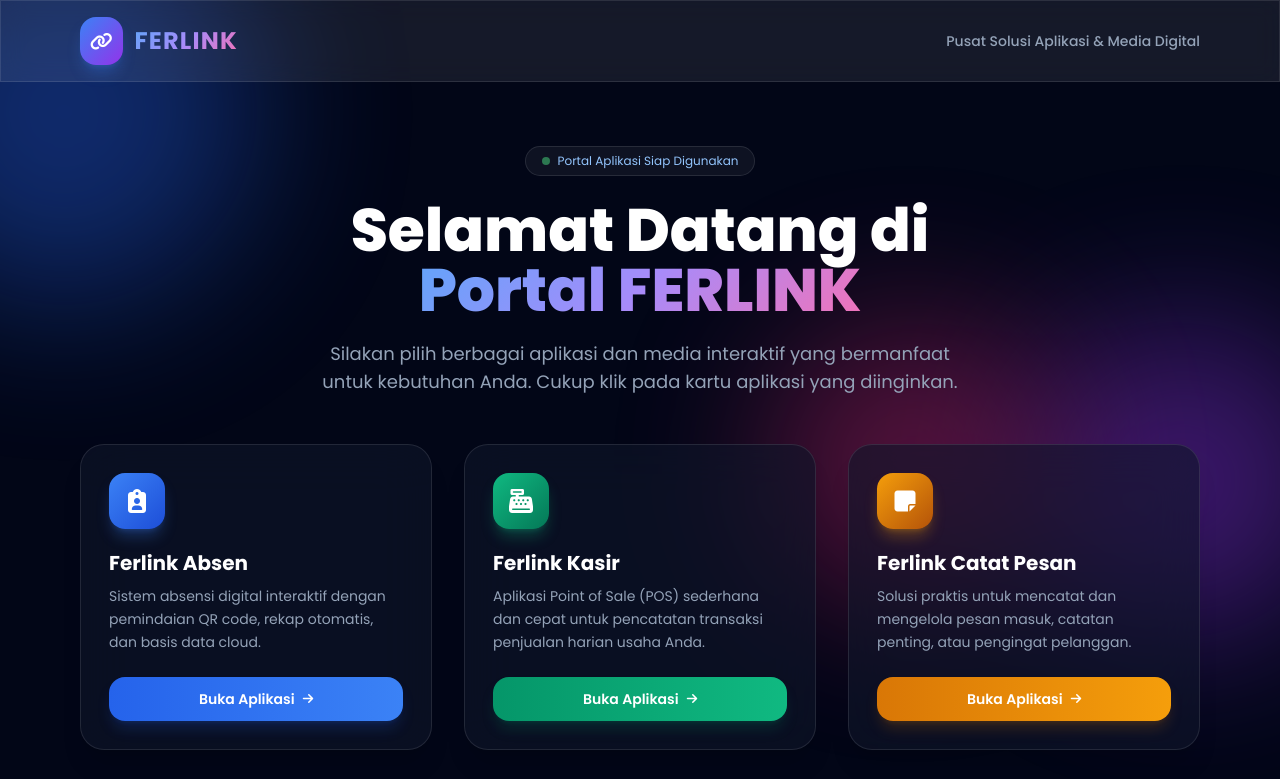
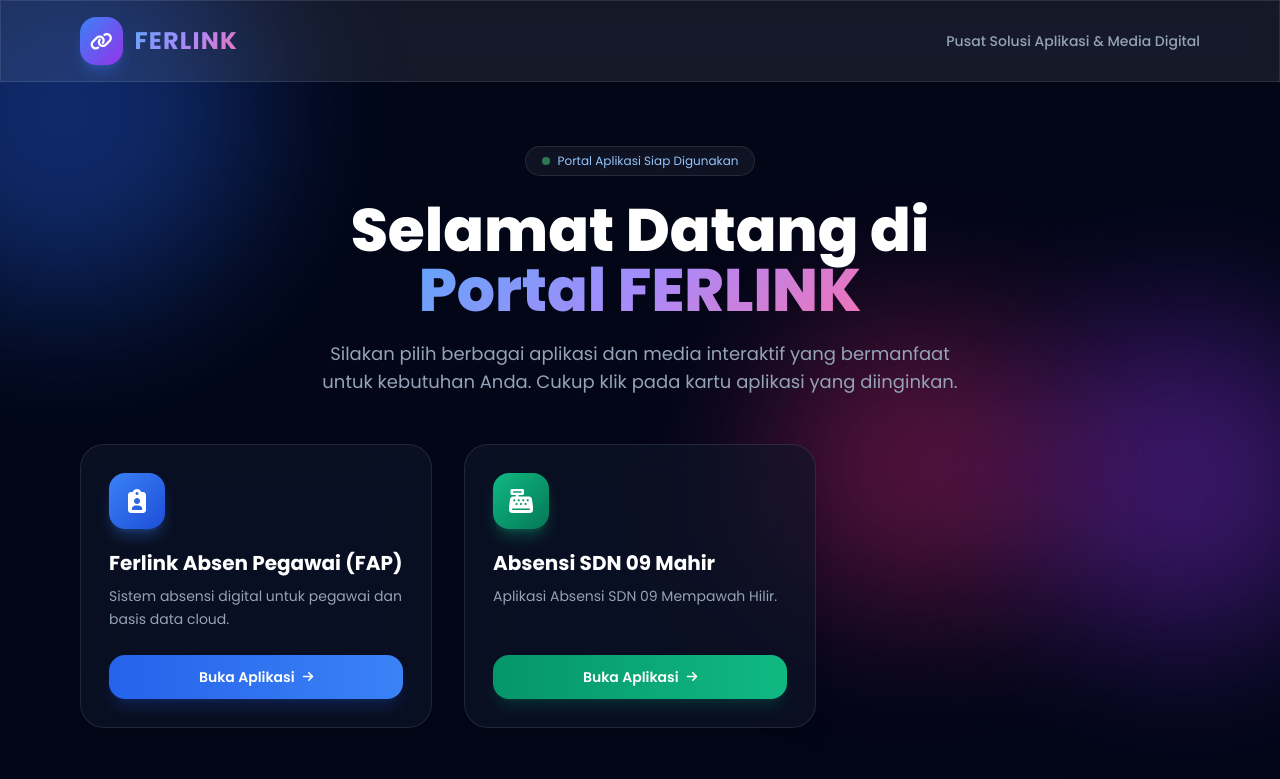
Before and after one commit to amaryasircanva-ai/ferlinksite-2, a plain HTML site: page index.html in a window 1280 px wide. Shown: the top 779 px of the page. Drawn offline with nearby package versions, Linux system fonts and the light colour scheme.

Commit message:
penyesuaian ferlink site

```diff
--- a/index.html
+++ b/index.html
@@ -117,19 +117,20 @@
                     <div class="w-14 h-14 rounded-2xl bg-gradient-to-br from-blue-500 to-blue-700 text-white flex items-center justify-center text-2xl mb-5 shadow-lg shadow-blue-500/30 group-hover:scale-110 transition-transform duration-300">
                         <i class="fa-solid fa-clipboard-user"></i>
                     </div>
-                    <h3 class="text-xl font-bold text-white mb-2">Ferlink Absen</h3>
+                    <h3 class="text-xl font-bold text-white mb-2">Ferlink Absen Pegawai (FAP)</h3>
                     <p class="text-slate-400 text-sm leading-relaxed mb-6">
-                        Sistem absensi digital interaktif dengan pemindaian QR code, rekap otomatis, dan basis data cloud.
+                        Sistem absensi digital untuk pegawai dan basis data cloud.
                     </p>
                 </div>
 
-                <a href="./absen/" class="relative inline-flex items-center justify-center w-full bg-gradient-to-r from-blue-600 to-blue-500 hover:from-blue-500 hover:to-blue-400 text-white font-semibold py-3 px-5 rounded-2xl text-sm transition-all duration-300 shadow-lg shadow-blue-600/20 group-hover:shadow-blue-500/40">
+                <a href="fap.html" class="relative inline-flex items-center justify-center w-full bg-gradient-to-r from-blue-600 to-blue-500 hover:from-blue-500 hover:to-blue-400 text-white font-semibold py-3 px-5 rounded-2xl text-sm transition-all duration-300 shadow-lg shadow-blue-600/20 group-hover:shadow-blue-500/40">
                     Buka Aplikasi
                     <i class="fa-solid fa-arrow-right ml-2 text-xs group-hover:translate-x-1 transition-transform"></i>
                 </a>
             </div>
 
             <!-- Kartu 2: Ferlink Kasir -->
+
             <div class="group relative bg-slate-900/60 backdrop-blur-xl rounded-3xl p-7 border border-white/10 shadow-xl transition-all duration-500 card-glow flex flex-col justify-between overflow-hidden">
                 <div class="absolute inset-0 bg-gradient-to-br from-emerald-600/10 to-transparent opacity-0 group-hover:opacity-100 transition-opacity duration-500"></div>
 
@@ -137,19 +138,20 @@
                     <div class="w-14 h-14 rounded-2xl bg-gradient-to-br from-emerald-500 to-emerald-700 text-white flex items-center justify-center text-2xl mb-5 shadow-lg shadow-emerald-500/30 group-hover:scale-110 transition-transform duration-300">
                         <i class="fa-solid fa-cash-register"></i>
                     </div>
-                    <h3 class="text-xl font-bold text-white mb-2">Ferlink Kasir</h3>
+                    <h3 class="text-xl font-bold text-white mb-2">Absensi SDN 09 Mahir</h3>
                     <p class="text-slate-400 text-sm leading-relaxed mb-6">
-                        Aplikasi Point of Sale (POS) sederhana dan cepat untuk pencatatan transaksi penjualan harian usaha Anda.
+                        Aplikasi Absensi SDN 09 Mempawah Hilir.
                     </p>
                 </div>
 
-                <a href="./kasir/" class="relative inline-flex items-center justify-center w-full bg-gradient-to-r from-emerald-600 to-emerald-500 hover:from-emerald-500 hover:to-emerald-400 text-white font-semibold py-3 px-5 rounded-2xl text-sm transition-all duration-300 shadow-lg shadow-emerald-600/20 group-hover:shadow-emerald-500/40">
+                <a href="https://sdnmempawahhilir81-sketch.github.io/fapsdn9mahir/" class="relative inline-flex items-center justify-center w-full bg-gradient-to-r from-emerald-600 to-emerald-500 hover:from-emerald-500 hover:to-emerald-400 text-white font-semibold py-3 px-5 rounded-2xl text-sm transition-all duration-300 shadow-lg shadow-emerald-600/20 group-hover:shadow-emerald-500/40">
                     Buka Aplikasi
                     <i class="fa-solid fa-arrow-right ml-2 text-xs group-hover:translate-x-1 transition-transform"></i>
                 </a>
             </div>
 
-            <!-- Kartu 3: Ferlink Catat Pesan -->
+
+            <!-- Kartu 3: Ferlink Catat Pesan
             <div class="group relative bg-slate-900/60 backdrop-blur-xl rounded-3xl p-7 border border-white/10 shadow-xl transition-all duration-500 card-glow flex flex-col justify-between overflow-hidden">
                 <div class="absolute inset-0 bg-gradient-to-br from-amber-600/10 to-transparent opacity-0 group-hover:opacity-100 transition-opacity duration-500"></div>
 
@@ -168,8 +170,8 @@
                     <i class="fa-solid fa-arrow-right ml-2 text-xs group-hover:translate-x-1 transition-transform"></i>
                 </a>
             </div>
-
-            <!-- Kartu 4: Media Pembelajaran -->
+-->
+            <!-- Kartu 4: Media Pembelajaran
             <div class="group relative bg-slate-900/60 backdrop-blur-xl rounded-3xl p-7 border border-white/10 shadow-xl transition-all duration-500 card-glow flex flex-col justify-between overflow-hidden sm:col-span-2 lg:col-span-1">
                 <div class="absolute inset-0 bg-gradient-to-br from-purple-600/10 to-transparent opacity-0 group-hover:opacity-100 transition-opacity duration-500"></div>
 
@@ -189,6 +191,7 @@
                 </a>
             </div>
 
+            -->
         </div>
     </main>
 
```
